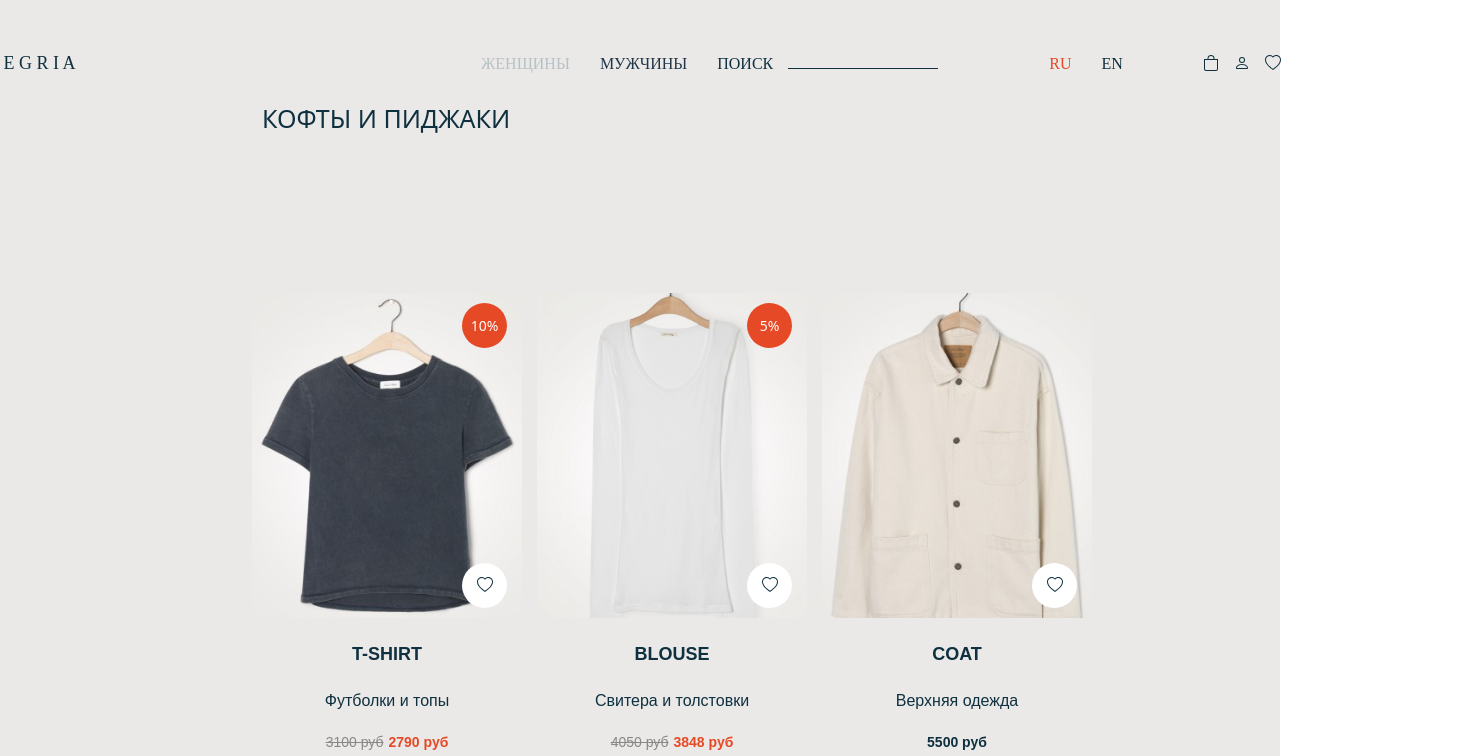
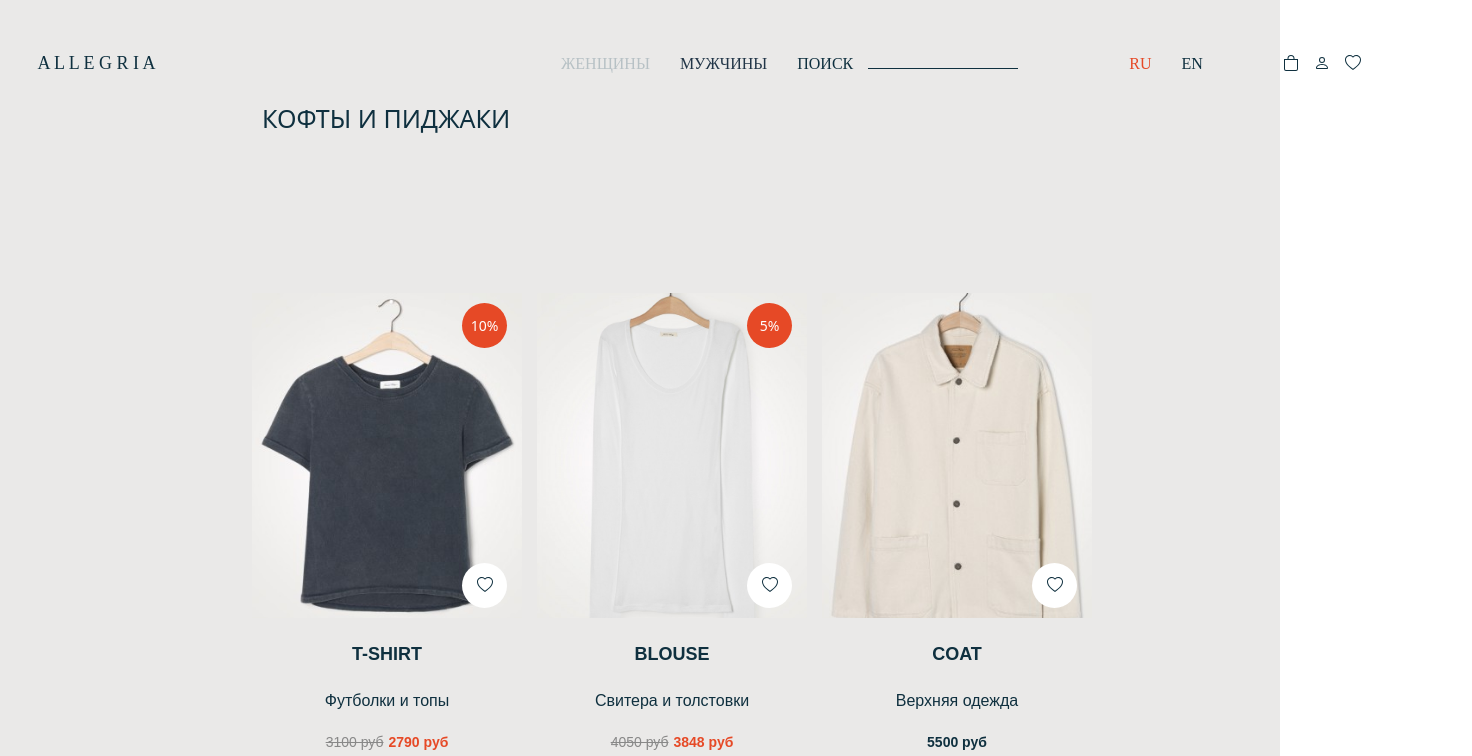
Before and after one commit to wwqwsff/shop, a Vue app: page / in a window 1280 px wide. Shown: the top 756 px of the page, 1472 px wide, since content can reach past the window. Built offline with nearby package versions, Linux system fonts and the light colour scheme.

Commit message:
Сделала loyout

```diff
--- a/package.json
+++ b/package.json
@@ -11,7 +11,8 @@
     "format:check": "prettier --check ."
   },
   "dependencies": {
-    "vue": "^3.5.18"
+    "vue": "^3.5.18",
+    "vue-router": "^4.5.1"
   },
   "devDependencies": {
     "@vitejs/plugin-vue": "^6.0.1",
--- a/src/App.vue
+++ b/src/App.vue
@@ -1,10 +1,11 @@
 <script setup>
-import { Main, Header, Title } from './components'
+import { Main, Title } from './components'
+import LoyoutHeader from './layouts/LoyoutHeader.vue'
 </script>
 
 <template>
+  <LoyoutHeader>
     <div class="app">
-    <Header class="header-content"></Header>
       <Title
         class="title-content"
         text="КОФТЫ И ПИДЖАКИ"
@@ -14,7 +15,9 @@ import { Main, Header, Title } from './components'
       ></Title>
       <Main class="main-content"></Main>
     </div>
+  </LoyoutHeader>
 </template>
+
 <style>
 html,
 body {
@@ -25,6 +28,7 @@ body {
   background-color: #eae9e8;
 }
 </style>
+
 <style scoped>
 .app {
   display: flex;
--- /dev/null
+++ b/src/layouts/LoyoutHeader.vue
@@ -0,0 +1,14 @@
+<script setup>
+import Header from '../components/Header.vue'
+</script>
+
+<template>
+  <div class="loyout">
+    <Header></Header>
+    <main>
+      <slot></slot>
+    </main>
+  </div>
+</template>
+
+<style scoped></style>
```
Also changed, not shown: src/router/index.js (added, +15 -0 lines), 1 other file (tests, documents, lock files or other folders). Lines whose indentation alone changed are shown as unchanged.
